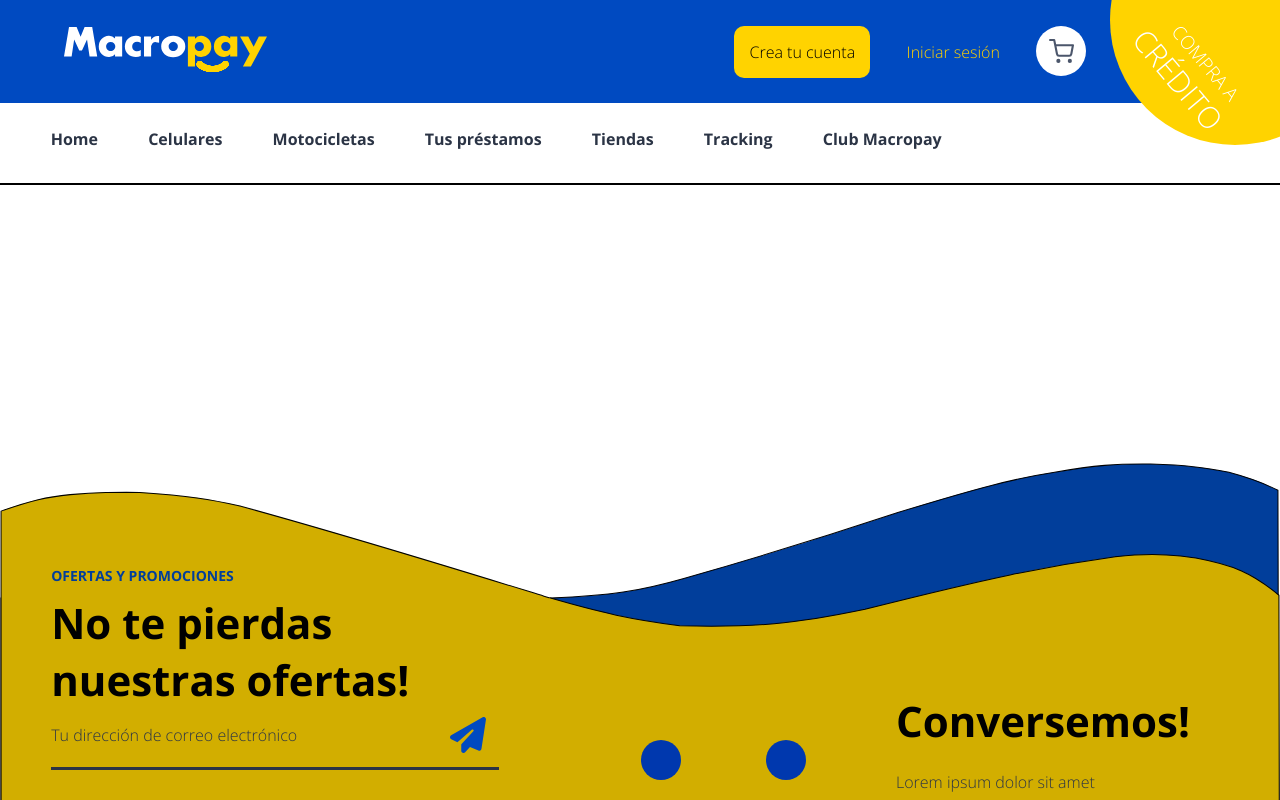
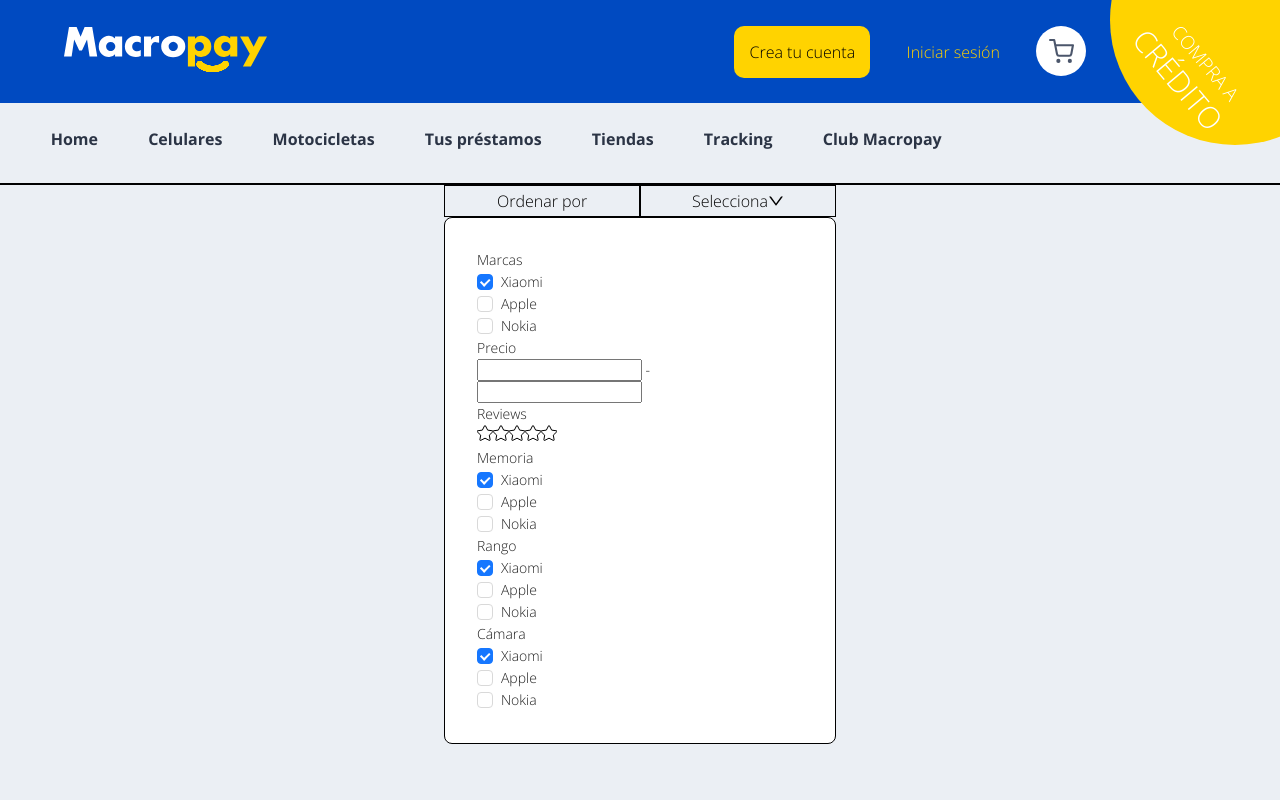
Before and after one commit to Malvare22/Tienda_virtual, a React (Vite) app: page / in a window 1280 px wide. Shown: the top 800 px of the page. Built offline with nearby package versions, Linux system fonts and the light colour scheme.

Commit message:
Prototipo no funcional de los filtros

```diff
--- a/package.json
+++ b/package.json
@@ -10,6 +10,7 @@
     "preview": "vite preview"
   },
   "dependencies": {
+    "antd": "^5.19.3",
     "react": "^18.3.1",
     "react-dom": "^18.3.1"
   },
--- a/src/App.css
+++ b/src/App.css
@@ -2,6 +2,10 @@
   margin: 0px;
   padding: 0px;
   font-family: Open Sans;
+}
+
+body{
+  background-color: #EBEFF4;
 }
 
 @font-face {
--- a/src/App.jsx
+++ b/src/App.jsx
@@ -1,12 +1,14 @@
 import './App.css'
 import Footer from './components/footer/Footer.jsx'
 import Header from './components/header/Header.jsx'
+import Home from './pages/Home.jsx'
 
 function App() {
 
   return (
     <>
       <Header></Header>
+      <Home></Home>
         <Footer></Footer>
 
     </>
--- /dev/null
+++ b/src/assets/svg/star.jsx
@@ -0,0 +1,5 @@
+export default function Star({onClick, className}){
+  return <svg xmlns="http://www.w3.org/2000/svg" width="16" height="16" className={"bi bi-star-fill " +  className} onClick={onClick} viewBox="0 0 16 16">
+  <path d="M3.612 15.443c-.386.198-.824-.149-.746-.592l.83-4.73L.173 6.765c-.329-.314-.158-.888.283-.95l4.898-.696L7.538.792c.197-.39.73-.39.927 0l2.184 4.327 4.898.696c.441.062.612.636.282.95l-3.522 3.356.83 4.73c.078.443-.36.79-.746.592L8 13.187l-4.389 2.256z"/>
+</svg>;
+}
--- /dev/null
+++ b/src/components/filters/Filters.jsx
@@ -0,0 +1,129 @@
+import FiltersCSS from './Filters.module.css';
+import { Card, Dropdown, Space } from "antd";
+import { Checkbox } from "antd";
+import { DownOutlined, SmileOutlined } from '@ant-design/icons';
+import { Input } from 'antd';
+import { useState } from 'react';
+import Star from '../../assets/svg/star';
+
+const items = [
+    {
+      key: '1',
+      label: (
+        <a target="_blank" rel="noopener noreferrer" href="https://www.antgroup.com">
+          1st menu item
+        </a>
+      ),
+    },
+    {
+      key: '2',
+      label: (
+        <a target="_blank" rel="noopener noreferrer" href="https://www.aliyun.com">
+          2nd menu item (disabled)
+        </a>
+      ),
+    },
+    {
+      key: '3',
+      label: (
+        <a target="_blank" rel="noopener noreferrer" href="https://www.luohanacademy.com">
+          3rd menu item (disabled)
+        </a>
+      )
+    }
+  ];
+
+function Filters() {
+
+    const [score, setScore] = useState(0);
+    const [brand, setBrand] = useState(0);
+    const [range, setRange] = useState([0, 0]);
+
+  return(
+    <div className={FiltersCSS.center}>
+        <div>
+            <Sorter></Sorter>
+            <Card className={FiltersCSS.container}>
+                <Option label={'Marcas'} value={brand} setValue={setBrand}></Option>
+                <Cost value={range} setValue={setRange}></Cost>
+                <Reviews score={score} setScore={setScore}></Reviews>
+                <Option label={'Memoria'} value={brand} setValue={setBrand}></Option>
+                <Option label={'Rango'} value={brand} setValue={setBrand}></Option>
+                <Option label={'Cámara'} value={brand} setValue={setBrand}></Option>
+            </Card>
+        </div>
+    </div>
+  );
+
+}
+
+function Option({label, value, setValue}){
+    return(
+        <>
+            <div className={FiltersCSS.label}>
+                {label}
+            </div>
+            <div>
+                <div><Checkbox onClick={() => setValue(0)} checked={value == 0}>Xiaomi</Checkbox></div>
+                <div><Checkbox  onClick={() => setValue(1)} checked={value == 1}>Apple</Checkbox></div>
+                <div><Checkbox  onClick={() => setValue(2)} checked={value == 2}>Nokia</Checkbox></div>
+            </div>
+        </>
+    )
+}
+
+function Cost({value, setValue}){
+    const handleInput = (e, pos) => {
+        let tmp = value;
+        let v = e.target.value;
+        tmp[pos] = v;
+        setValue(tmp);
+    }
+
+    return(
+        <>
+            <div className={FiltersCSS.label}>
+                Precio
+            </div>
+            <div>
+                <input type='number' onChange={(e) => handleInput(e, 0)} ></input> - <input type='number' onChange={(e) =>handleInput(e, 1)}></input>
+            </div>
+        </>
+    )
+}
+
+function Reviews({score, setScore}){
+    return(
+        <>
+            <div className={FiltersCSS.label} onClick={() => console.log("A")}>
+                Reviews
+            </div>
+            <div className={FiltersCSS.container_star}>
+                <Star className={score >= 1 ? FiltersCSS.star_fill : FiltersCSS.star_no_fill} onClick={() => setScore(1)}></Star>
+                <Star className={score >= 2 ? FiltersCSS.star_fill : FiltersCSS.star_no_fill} onClick={() => setScore(2)}></Star>
+                <Star className={score >= 3 ? FiltersCSS.star_fill : FiltersCSS.star_no_fill} onClick={() => setScore(3)}></Star>
+                <Star className={score >= 4 ? FiltersCSS.star_fill : FiltersCSS.star_no_fill} onClick={() => setScore(4)}></Star>
+                <Star className={score == 5 ? FiltersCSS.star_fill : FiltersCSS.star_no_fill} onClick={() => setScore(5)}></Star>
+            </div>
+        </>
+    )
+}
+
+function Sorter({value, setValue}){
+    return(
+        <div className={FiltersCSS.sorter}>
+            <div>Ordenar por</div>
+            <div>
+                <Dropdown menu={{ items }}>
+                    <a onClick={(e) => e.preventDefault()}>
+                        <>Selecciona</>
+                        <Space></Space>
+                        <DownOutlined/>
+                    </a>
+                </Dropdown>
+            </div>
+        </div>
+    );
+}
+
+export default Filters;
--- /dev/null
+++ b/src/components/filters/Filters.module.css
@@ -0,0 +1,35 @@
+.container{
+    border: black solid 1px;
+    padding: 2%;
+
+}
+
+.container_star img{
+    margin-right: 0.5%;
+}
+
+.star_fill{
+    fill: #FFD300;
+}
+
+.star_no_fill{
+    fill: none;
+    stroke: black;
+}
+
+.sorter{
+    display: flex;
+    div{
+        width: 100%;
+        padding: 1%;
+        display: flex;
+        justify-content: center;
+        align-items: center;
+        border: black solid 1px;
+    }
+}
+
+.center{
+    display: flex;
+    justify-content: center;
+}
--- /dev/null
+++ b/src/pages/Home.jsx
@@ -0,0 +1,12 @@
+import Filters from "../components/filters/Filters"
+
+function Home() {
+
+  return (
+    <>
+      <Filters></Filters>
+    </>
+  )
+}
+
+export default Home
```
Also changed, not shown: 1 other file (tests, documents, lock files or other folders).
